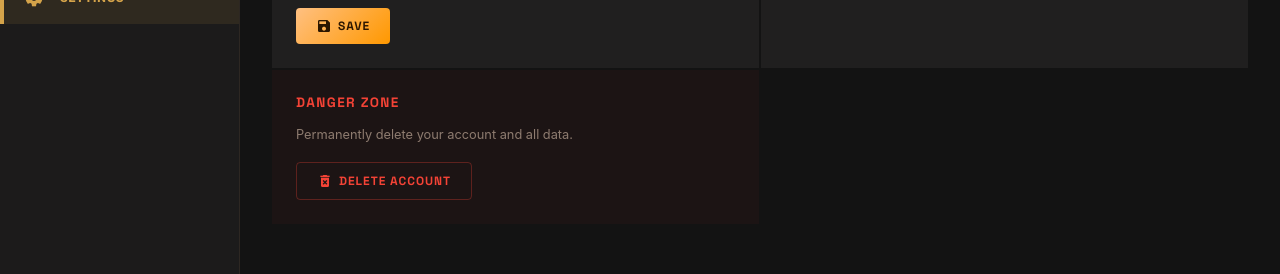
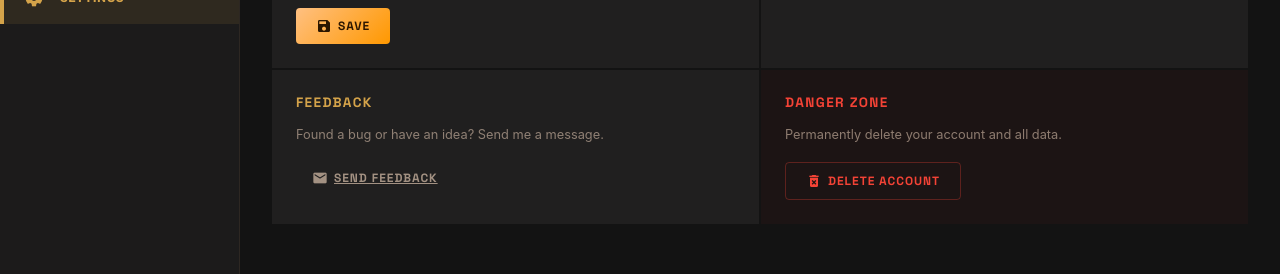
Before and after one commit to Zoomma1/FromSprueToGlory, an Angular app in the folder client/: page /settings in a window 1280 px wide. Shown: the part 411-685 px from the top of the page. Built offline with nearby package versions, Linux system fonts and the light colour scheme; no server answers; sample sign-in values are in the browser's storage.

Commit message:
Added mailto in settings for feedbacks

```diff
--- a/client/src/app/features/settings/settings.component.html
+++ b/client/src/app/features/settings/settings.component.html
@@ -134,6 +134,20 @@
     </div>
   </div>
 
+  <div class="settings-section">
+    <div class="section-header">
+      <h2 class="section-title">Feedback</h2>
+    </div>
+    <div class="section-content">
+      <p class="section-description">Found a bug or have an idea? Send me a message.</p>
+    </div>
+    <div class="section-actions">
+      <a class="btn-action" href="mailto:contact@fromspruetoglory.com?subject=Feedback — From Sprue to Glory">
+        <mat-icon>mail</mat-icon> Send feedback
+      </a>
+    </div>
+  </div>
+
   <div class="settings-section settings-section--danger">
     <div class="section-header">
       <h2 class="section-title section-title--danger">Danger Zone</h2>
```
